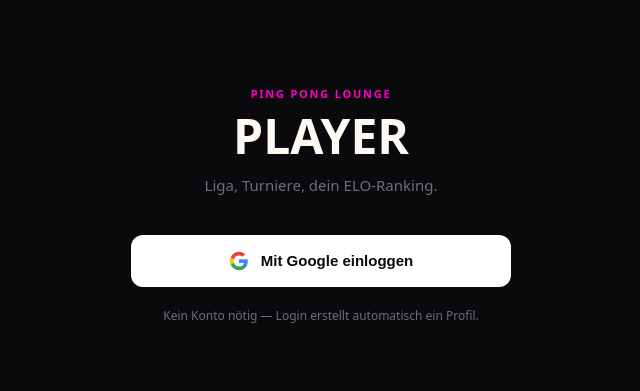
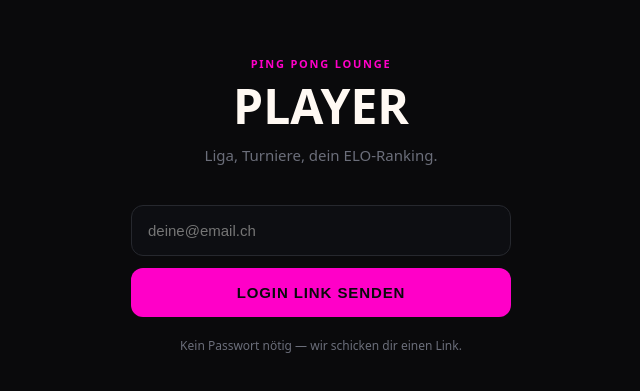
Before and after one commit to PingPongLounge/pingponglounge-player, a Next.js app: page /login in a window 1280 px wide. Shown: the part 195-586 px from the top of the page, without its empty margins (319-959 px from the left). Built offline with nearby package versions, Linux system fonts and the light colour scheme.

Commit message:
feat: Magic Link Login

```diff
--- a/app/login/page.tsx
+++ b/app/login/page.tsx
@@ -1,31 +1,56 @@
 "use client"
-import { createClient } from '@/lib/supabase/client'
+import { useState } from "react"
+import { createClient } from "@/lib/supabase/client"
 
 export default function LoginPage() {
-  async function signInWithGoogle() {
+  const [email, setEmail] = useState("")
+  const [sent, setSent] = useState(false)
+  const [loading, setLoading] = useState(false)
+
+  async function handleLogin(e: React.FormEvent) {
+    e.preventDefault()
+    setLoading(true)
     const supabase = createClient()
-    await supabase.auth.signInWithOAuth({
-      provider: 'google',
-      options: { redirectTo: `${window.location.origin}/auth/callback` }
+    await supabase.auth.signInWithOtp({
+      email,
+      options: { emailRedirectTo: window.location.origin + "/auth/callback" }
     })
+    setSent(true)
+    setLoading(false)
   }
 
   return (
-    <div style={{ minHeight: '100vh', display: 'flex', alignItems: 'center', justifyContent: 'center', background: '#0A0A0C', padding: '20px' }}>
-      <div style={{ maxWidth: '380px', width: '100%', textAlign: 'center' }}>
-        <div style={{ marginBottom: '40px' }}>
-          <p style={{ fontSize: '11px', fontWeight: 700, color: '#FF00C8', letterSpacing: '0.16em', textTransform: 'uppercase', marginBottom: '12px' }}>Ping Pong Lounge</p>
-          <h1 style={{ fontSize: '48px', fontWeight: 900, textTransform: 'uppercase', lineHeight: 0.95, marginBottom: '16px', color: '#FFF9F3' }}>PLAYER</h1>
-          <p style={{ fontSize: '15px', color: '#6B6E7A' }}>Liga, Turniere, dein ELO-Ranking.</p>
-        </div>
-        <button
-          onClick={signInWithGoogle}
-          style={{ width: '100%', background: '#fff', color: '#0A0A0C', border: 'none', borderRadius: '12px', padding: '16px 24px', fontSize: '15px', fontWeight: 600, cursor: 'pointer', display: 'flex', alignItems: 'center', justifyContent: 'center', gap: '12px' }}
-        >
-          <svg width="20" height="20" viewBox="0 0 24 24"><path d="M22.56 12.25c0-.78-.07-1.53-.2-2.25H12v4.26h5.92c-.26 1.37-1.04 2.53-2.21 3.31v2.77h3.57c2.08-1.92 3.28-4.74 3.28-8.09z" fill="#4285F4"/><path d="M12 23c2.97 0 5.46-.98 7.28-2.66l-3.57-2.77c-.98.66-2.23 1.06-3.71 1.06-2.86 0-5.29-1.93-6.16-4.53H2.18v2.84C3.99 20.53 7.7 23 12 23z" fill="#34A853"/><path d="M5.84 14.09c-.22-.66-.35-1.36-.35-2.09s.13-1.43.35-2.09V7.07H2.18C1.43 8.55 1 10.22 1 12s.43 3.45 1.18 4.93l2.85-2.22.81-.62z" fill="#FBBC05"/><path d="M12 5.38c1.62 0 3.06.56 4.21 1.64l3.15-3.15C17.45 2.09 14.97 1 12 1 7.7 1 3.99 3.47 2.18 7.07l3.66 2.84c.87-2.6 3.3-4.53 6.16-4.53z" fill="#EA4335"/></svg>
-          Mit Google einloggen
-        </button>
-        <p style={{ marginTop: '20px', fontSize: '12px', color: '#6B6E7A' }}>Kein Konto nötig — Login erstellt automatisch ein Profil.</p>
+    <div style={{ minHeight: "100vh", display: "flex", alignItems: "center", justifyContent: "center", background: "#0A0A0C", padding: "20px" }}>
+      <div style={{ maxWidth: "380px", width: "100%", textAlign: "center" }}>
+        <p style={{ fontSize: "11px", fontWeight: 700, color: "#FF00C8", letterSpacing: "0.16em", textTransform: "uppercase", marginBottom: "12px" }}>Ping Pong Lounge</p>
+        <h1 style={{ fontSize: "48px", fontWeight: 900, textTransform: "uppercase", lineHeight: 0.95, marginBottom: "16px", color: "#FFF9F3" }}>PLAYER</h1>
+        <p style={{ fontSize: "15px", color: "#6B6E7A", marginBottom: "40px" }}>Liga, Turniere, dein ELO-Ranking.</p>
+        {sent ? (
+          <div style={{ background: "#0D0E12", border: "1px solid #26282E", borderRadius: "16px", padding: "32px" }}>
+            <p style={{ fontSize: "32px", marginBottom: "12px" }}>📬</p>
+            <p style={{ fontSize: "16px", fontWeight: 700, color: "#FFF9F3", marginBottom: "8px" }}>Check deine Emails</p>
+            <p style={{ fontSize: "13px", color: "#6B6E7A" }}>Wir haben einen Login-Link an <strong style={{ color: "#FF00C8" }}>{email}</strong> geschickt.</p>
+          </div>
+        ) : (
+          <form onSubmit={handleLogin} style={{ display: "flex", flexDirection: "column", gap: "12px" }}>
+            <input
+              type="email"
+              value={email}
+              onChange={e => setEmail(e.target.value)}
+              placeholder="deine@email.ch"
+              required
+              style={{ width: "100%", background: "#0D0E12", border: "1px solid #26282E", borderRadius: "12px", padding: "16px", fontSize: "15px", color: "#FFF9F3", outline: "none" }}
+            />
+            <button
+              type="submit"
+              disabled={loading}
+              style={{ width: "100%", background: "#FF00C8", color: "#0A0A0C", border: "none", borderRadius: "12px", padding: "16px", fontSize: "15px", fontWeight: 700, cursor: "pointer", textTransform: "uppercase", letterSpacing: "0.06em" }}
+            >
+              {loading ? "Wird gesendet..." : "Login Link senden"}
+            </button>
+          </form>
+        )}
+        <p style={{ marginTop: "20px", fontSize: "12px", color: "#6B6E7A" }}>Kein Passwort nötig — wir schicken dir einen Link.</p>
       </div>
     </div>
   )
```
